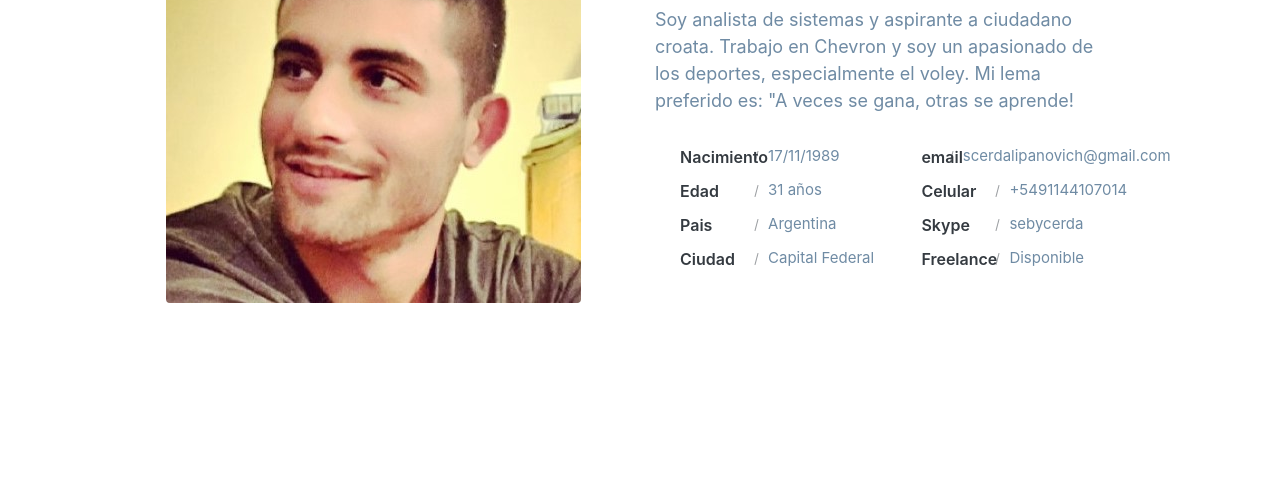
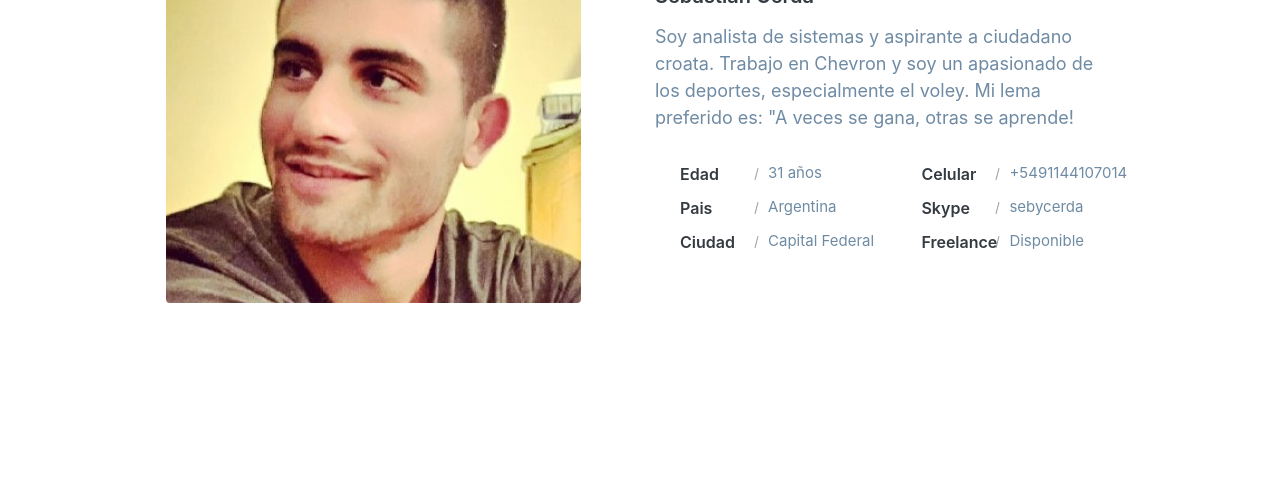
Before and after one commit to SebastianCerdaLipanovich/Coder, a website: page views/nosotros.html in a window 1280 px wide. Shown: the part 233-715 px from the top of the page. Drawn offline with nearby package versions, Linux system fonts and the light colour scheme.

Commit message:
cambio en nosotros

```diff
--- a/views/nosotros.html
+++ b/views/nosotros.html
@@ -63,10 +63,6 @@
                         <div class="row about-list">
                             <div class="col-md-6">
                                 <div class="media">
-                                    <label>Nacimiento</label>
-                                    <p>17/11/1989</p>
-                                </div>
-                                <div class="media">
                                     <label>Edad</label>
                                     <p>31 años</p>
                                 </div>
@@ -80,10 +76,6 @@
                                 </div>
                             </div>
                             <div class="col-md-6">
-                                <div class="media">
-                                    <label>email</label>
-                                    <p>scerdalipanovich@gmail.com</p>
-                                </div>
                                 <div class="media">
                                     <label>Celular</label>
                                     <p>+5491144107014</p>
```
